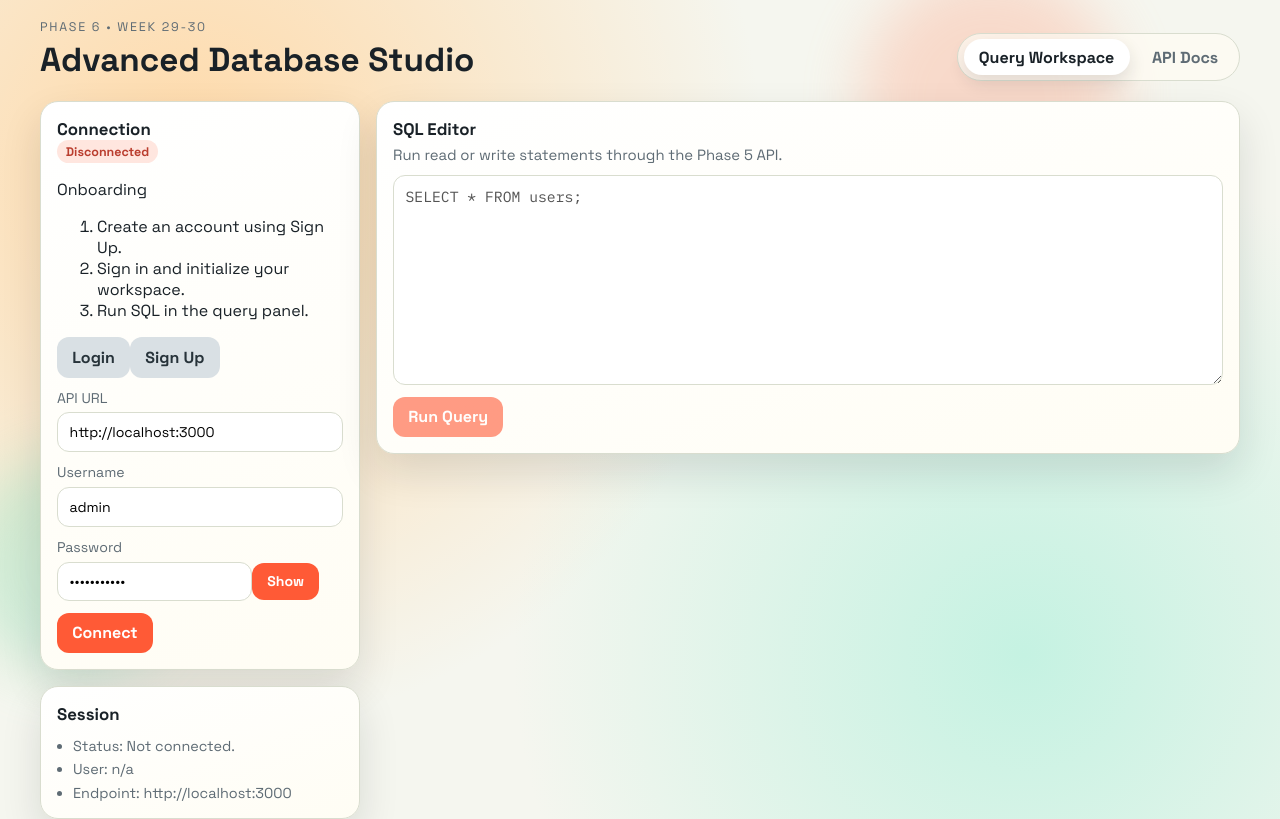
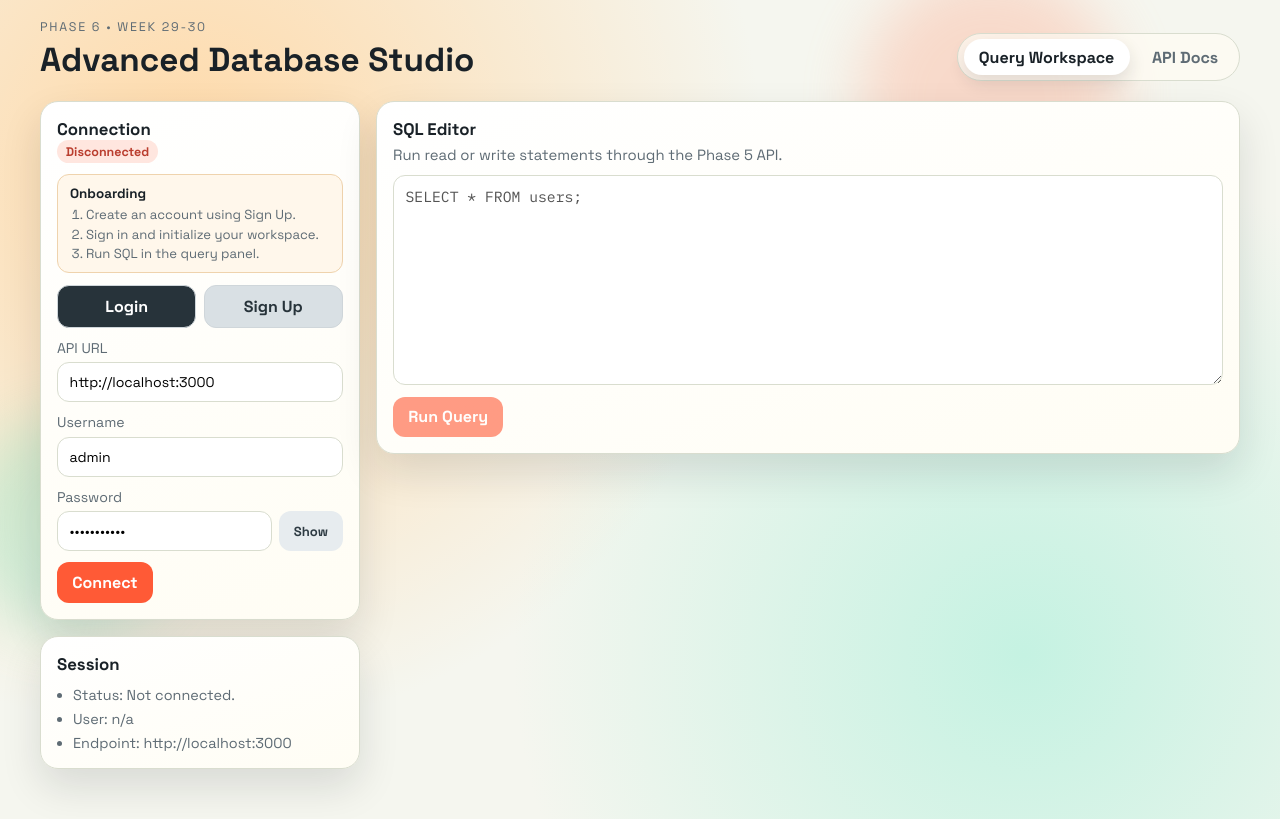
Before and after one commit to TabotCharlesBessong/advanced_database, a React (Vite) app in the folder ui/: page / in a window 1280 px wide. Built offline with nearby package versions, Linux system fonts and the light colour scheme.

Commit message:
feat: implement user authentication and signup functionality with validation

```diff
--- a/ui/src/App.tsx
+++ b/ui/src/App.tsx
@@ -4,6 +4,7 @@ import {
   executeSql,
   initializeDatabase,
   login,
+  signup,
 } from './api/client';
 import { ConnectionPanel } from './components/ConnectionPanel';
 import { QueryResult } from './components/QueryResult';
@@ -60,6 +61,34 @@ export function App() {
       username: loginResponse.data.user.username,
     });
     setStatusMessage(`Connected as ${loginResponse.data.user.username}`);
+    setBusy(false);
+  };
+
+  const handleSignup = async (config: ConnectionConfig) => {
+    setBusy(true);
+    setStatusMessage('Creating account...');
+
+    const signupResponse = await signup(config);
+    if (!signupResponse.ok || !signupResponse.data) {
+      setStatusMessage(`Signup failed: ${signupResponse.error}`);
+      setBusy(false);
+      return;
+    }
+
+    setStatusMessage('Account created. Initializing database...');
+    const initResponse = await initializeDatabase(config.baseUrl, signupResponse.data.token);
+    if (!initResponse.ok) {
+      setStatusMessage(`Signup succeeded, but init failed: ${initResponse.error}`);
+      setBusy(false);
+      return;
+    }
+
+    setSession({
+      baseUrl: config.baseUrl,
+      token: signupResponse.data.token,
+      username: signupResponse.data.user.username,
+    });
+    setStatusMessage(`Welcome, ${signupResponse.data.user.username}. You're connected.`);
     setBusy(false);
   };
 
@@ -123,6 +152,7 @@ export function App() {
             busy={busy}
             isConnected={connected}
             onConnect={handleConnect}
+            onSignup={handleSignup}
             onDisconnect={handleDisconnect}
             defaultUrl={DEFAULT_API_URL}
           />
--- a/ui/src/styles.css
+++ b/ui/src/styles.css
@@ -154,11 +154,72 @@ h1 {
   gap: 0.7rem;
 }
 
+.onboarding {
+  background: #fff7eb;
+  border: 1px solid #efd3ad;
+  border-radius: 12px;
+  padding: 0.6rem 0.75rem;
+  margin-bottom: 0.75rem;
+}
+
+.onboarding p {
+  margin: 0 0 0.3rem;
+  font-weight: 700;
+  font-size: 0.84rem;
+}
+
+.onboarding ol {
+  margin: 0;
+  padding-left: 1rem;
+  color: var(--muted);
+  font-size: 0.82rem;
+  display: grid;
+  gap: 0.15rem;
+}
+
+.auth-mode-toggle {
+  display: grid;
+  grid-template-columns: 1fr 1fr;
+  gap: 0.45rem;
+}
+
+.auth-mode-toggle .secondary {
+  border: 1px solid #cfd6da;
+}
+
+.auth-mode-toggle .secondary.active {
+  background: #27333a;
+  color: white;
+}
+
 label {
   display: grid;
   gap: 0.35rem;
   font-size: 0.88rem;
   color: var(--muted);
+}
+
+.password-field {
+  display: grid;
+  grid-template-columns: 1fr auto;
+  gap: 0.45rem;
+}
+
+.inline-toggle {
+  min-width: 64px;
+  padding: 0.6rem 0.5rem;
+  background: #e7ecef;
+  color: #2e3b43;
+  font-size: 0.82rem;
+}
+
+.inline-toggle:hover {
+  background: #d9e0e4;
+}
+
+.error-text {
+  color: var(--warn);
+  font-size: 0.78rem;
 }
 
 input,
```
Also changed, not shown: 1 other file (tests, documents, lock files or other folders).
